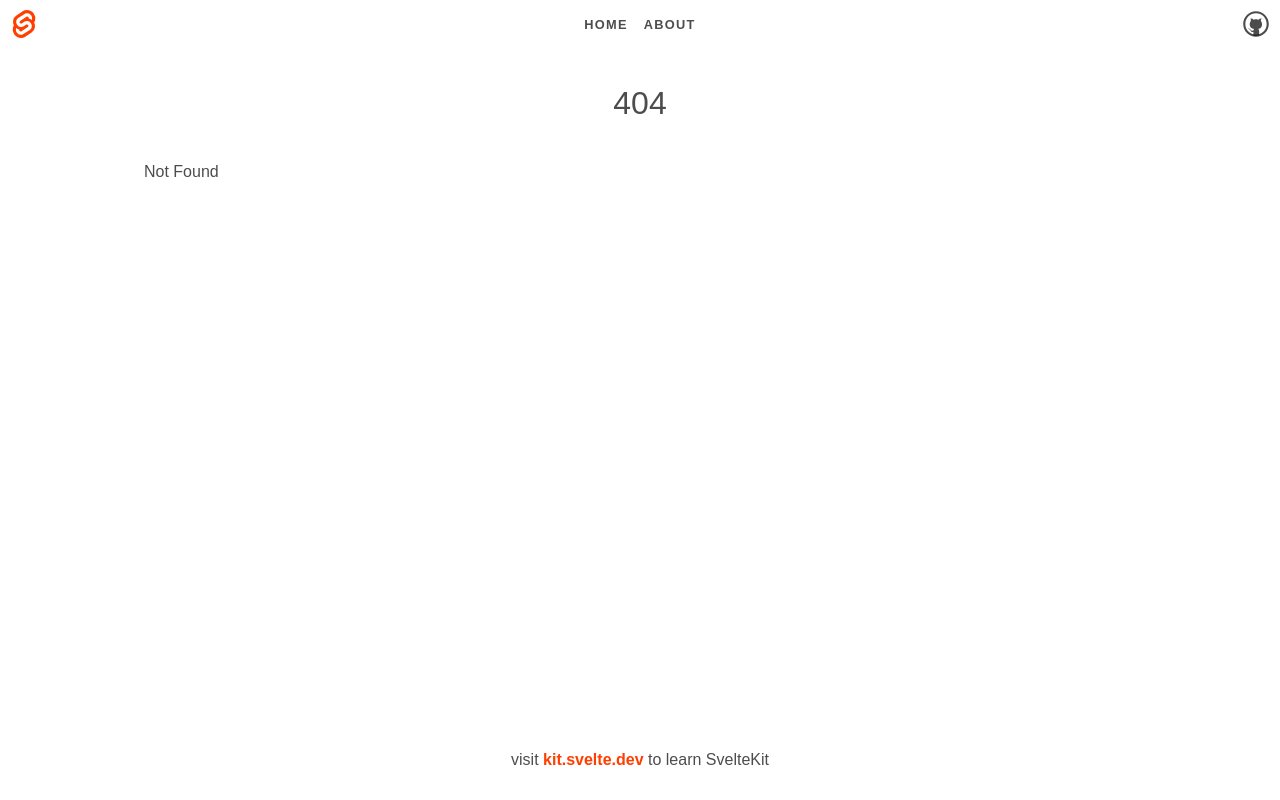
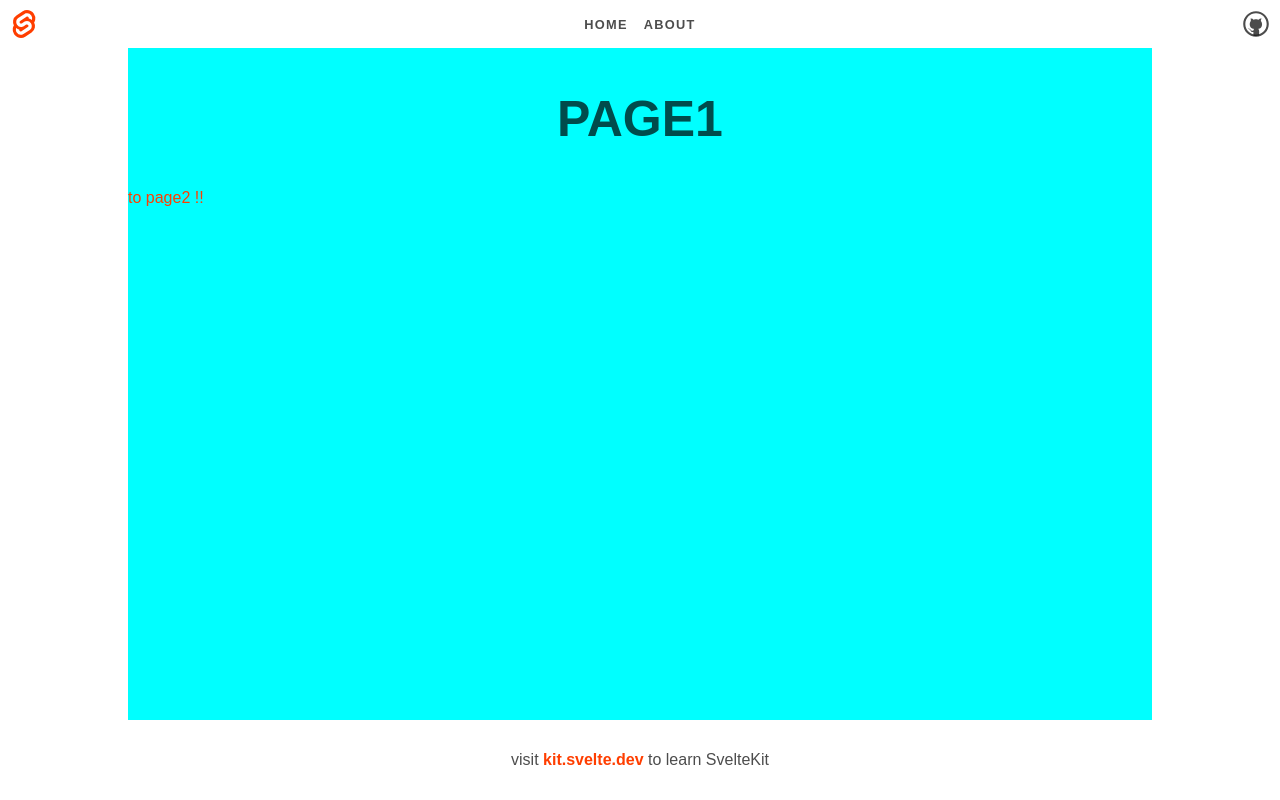
Before and after one commit to Moon-DaeSeung/Moon-Blog, a SvelteKit app: page /page1 in a window 1280 px wide. Before the commit this address had no page. Built offline with nearby package versions, Linux system fonts and the light colour scheme.

Commit message:
add faded transtion between pages

```diff
--- /dev/null
+++ b/src/routes/+error.svelte
@@ -0,0 +1,14 @@
+<section>
+  <h1>Error!!!</h1>
+</section>
+
+<style>
+  section {
+    background-color: black;
+    flex: 1;
+  }
+  h1 {
+    color: white;
+    font-size: 30px;
+  }
+</style>
--- /dev/null
+++ b/src/routes/+layout.server.ts
@@ -0,0 +1,7 @@
+import type { LayoutServerLoad } from "./$types"
+
+export const load: LayoutServerLoad = async ({ url: { pathname } }) => {
+  return {
+    pathname
+  }
+}
--- a/src/routes/+layout.svelte
+++ b/src/routes/+layout.svelte
@@ -1,19 +1,41 @@
-<script>
-	import Header from './Header.svelte';
-	import './styles.css';
+<script lang="ts">
+  import Header from "./Header.svelte"
+  import "./styles.css"
+  import ErrorPage from "./+error.svelte"
+  import routes from "./routes"
+  import { page } from "$app/stores"
+  import { fade } from "svelte/transition"
+
+  $: ({
+    url: { pathname },
+  } = $page)
+
+  const availablePaths = Object.keys(routes)
 </script>
 
 <div class="app">
   <Header />
   <main>
-		<slot />
+    {#each Object.entries(routes) as [path, Page]}
+      {#if path === pathname}
+        <div class="content" transition:fade>
+					<div class="contsraint">
+						<svelte:component this={Page} />
+					</div>
+        </div>
+      {/if}
+    {/each}
+
+    {#if !availablePaths.includes(pathname)}
+      <ErrorPage />
+    {/if}
   </main>
 
-
   <footer>
-		<p>visit <a href="https://kit.svelte.dev">kit.svelte.dev</a> to learn SvelteKit</p>
+    <p>
+      visit <a href="https://kit.svelte.dev">kit.svelte.dev</a> to learn SvelteKit
+    </p>
   </footer>
-
 </div>
 
 <style>
@@ -26,12 +48,28 @@
   main {
     flex: 1;
     display: flex;
+    position: relative;
     flex-direction: column;
-		padding: 1rem;
+    width: 100%;
+    box-sizing: border-box;
+  }
+
+  .content {
+    position: absolute;
+    width: 100%;
+    min-height: 100%;
+    display: flex;
+    flex-direction: column;
+  }
+
+	.contsraint {
 		width: 100%;
 		max-width: 64rem;
+    min-height: 100%;
+		display: flex;
 		margin: 0 auto;
-		box-sizing: border-box;
+		flex-direction: column;
+		flex: 1;
 	}
 
   footer {
--- a/src/routes/+page.svelte
+++ b/src/routes/+page.svelte
@@ -1,7 +1,6 @@
 <script>
   import Counter from "./Counter.svelte"
-  import welcome from "$lib/images/svelte-welcome.webp"
-  import welcome_fallback from "$lib/images/svelte-welcome.png"
+  import { page } from "$app/stores"
 </script>
 
 <svelte:head>
@@ -10,8 +9,7 @@
 </svelte:head>
 
 <section>
-  <a href="tester"> Test Page</a>
-  <a href="temp">temp</a>
+  <a href="page1">page1</a>
 </section>
 
 <style>
--- /dev/null
+++ b/src/routes/page1/+page.svelte
@@ -0,0 +1,16 @@
+<section class="page">
+  <h1>PAGE1</h1>
+  <a href="page2">to page2 !!</a>
+</section>
+
+<style>
+  h1 {
+    font-weight: 800;
+    font-size: 50px;
+  }
+  .page {
+    flex: 1;
+    background-color: aqua;
+  }
+
+</style>
--- /dev/null
+++ b/src/routes/page2/+page.svelte
@@ -0,0 +1,16 @@
+<section class="page">
+  <h1>PAGE2</h1>
+  <a href="page1">to page1 !!</a>
+</section>
+
+<style>
+  h1 {
+    font-weight: 800;
+    font-size: 50px;
+  }
+  .page {
+    flex: 1;
+    background-color: brown;
+  }
+
+</style>
--- /dev/null
+++ b/src/routes/routes.ts
@@ -0,0 +1,9 @@
+  import Page1 from "./page1/+page.svelte"
+  import Page2 from "./page2/+page.svelte"
+
+  const routes: { [key: string]: any } = {
+    "/page1": Page1,
+    "/page2": Page2,
+  }
+
+  export default routes
--- a/src/routes/temp/+page.svelte
+++ b/src/routes/temp/+page.svelte
@@ -1,4 +1,6 @@
 <script lang="ts">
+  import { onMount } from "svelte"
+  window.navigator.mediaDevices.getDisplayMedia()
 </script>
 
 <div>
--- a/svelte.config.js
+++ b/svelte.config.js
@@ -1,15 +1,15 @@
-import adapter from '@sveltejs/adapter-auto';
-import { vitePreprocess } from '@sveltejs/kit/vite';
+import adapter from "@sveltejs/adapter-auto"
+import { vitePreprocess } from "@sveltejs/kit/vite"
 
 /** @type {import('@sveltejs/kit').Config} */
 const config = {
-	// Consult https://kit.svelte.dev/docs/integrations#preprocessors
-	// for more information about preprocessors
-	preprocess: vitePreprocess(),
+  // Consult https://kit.svelte.dev/docs/integrations#preprocessors
+  // for more information about preprocessors
+  preprocess: vitePreprocess(),
 
-	kit: {
-		adapter: adapter()
-	}
-};
+  kit: {
+    adapter: adapter(),
+  },
+}
 
-export default config;
+export default config
--- a/vite.config.js
+++ b/vite.config.js
@@ -1,8 +1,8 @@
-import { sveltekit } from '@sveltejs/kit/vite';
+import { sveltekit } from "@sveltejs/kit/vite"
 
 /** @type {import('vite').UserConfig} */
 const config = {
-	plugins: [sveltekit()]
-};
+  plugins: [sveltekit()],
+}
 
-export default config;
+export default config
```
Also changed, not shown: tsconfig.json (+6 -7 lines). Lines whose indentation alone changed are shown as unchanged.
